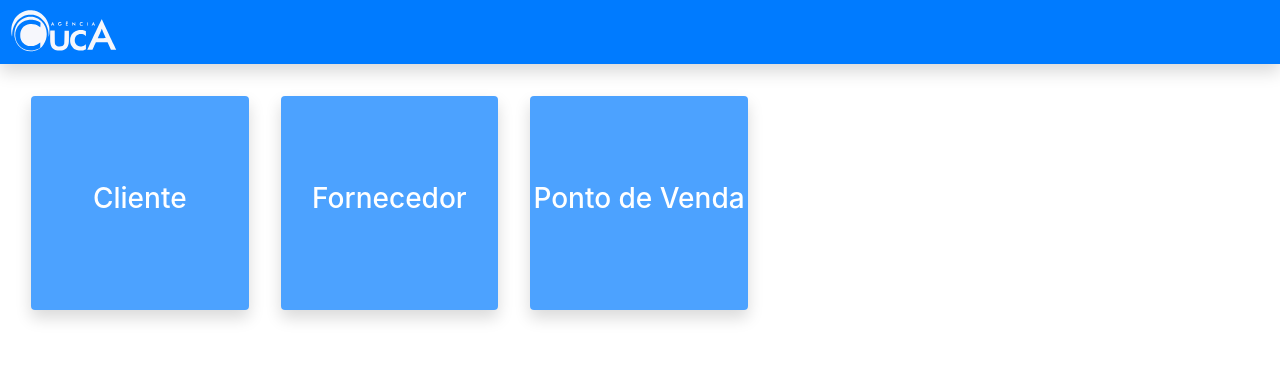
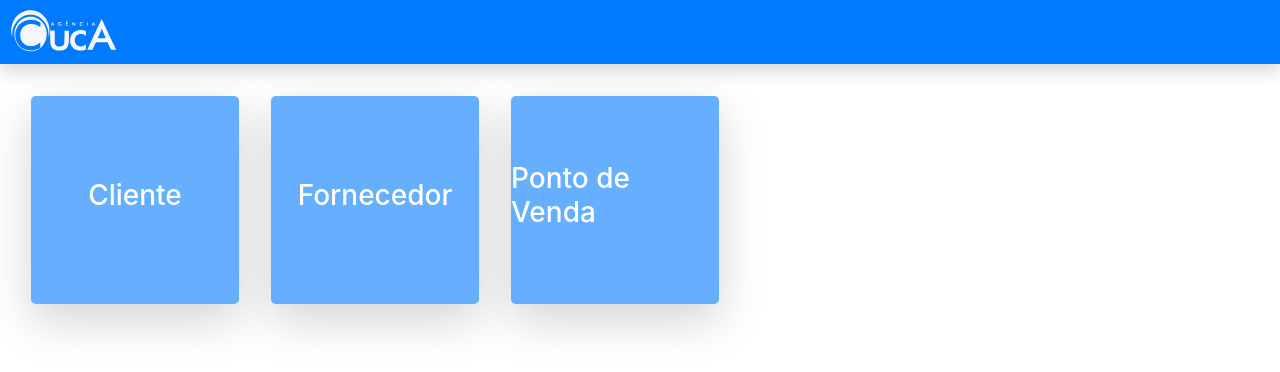
Before and after one commit to alvino/react-cuca-app, a React (Create React App) app: page / in a window 1280 px wide. Shown: the top 372 px of the page. Built offline with nearby package versions, Linux system fonts and the light colour scheme.

Commit message:
remodelado para adicionar o style.css dando um efeito de zoom.

```diff
--- a/src/components/Box.js
+++ b/src/components/Box/index.js
@@ -1,22 +1,18 @@
 import React from 'react'
 import { Link } from 'react-router-dom'
 
-export default function Box(props) {
+import './style.css'
+
+export default function (props) {
     return (
         <Link
             to={props.to}
-            className="badge badge-primary m-3 shadow text-white"
-            style={{
-                backgroundColor: 'rgba(0, 123, 255,0.7)',
-            }}
+            className="box d-flex m-3 rounded-lg shadow-lg text-white"
         >
 
             <div
                 className='d-flex justify-content-center align-items-center'
-                style={{
-                    width: '13rem',
-                    height: '13rem',
-                }}>
+            >
                 <h3>
                     {props.title}
                 </h3>
--- /dev/null
+++ b/src/components/Box/style.css
@@ -0,0 +1,20 @@
+.box {
+  overflow: hidden;
+  justify-content: center;
+  align-items: center;
+  width: 13rem;
+  height: 13rem;
+  background-color: rgba(0, 123, 255, 0.6);
+  -moz-transition: all 0.3s;
+  -webkit-transition: all 0.3s;
+  transition: all 0.3s;
+  text-decoration: none;
+}
+
+.box:hover {
+  text-decoration: none;
+  background-color: rgb(0, 123, 255);
+  -moz-transform: scale(1.2);
+  -webkit-transform: scale(1.2);
+  transform: scale(1.2);
+}
```
